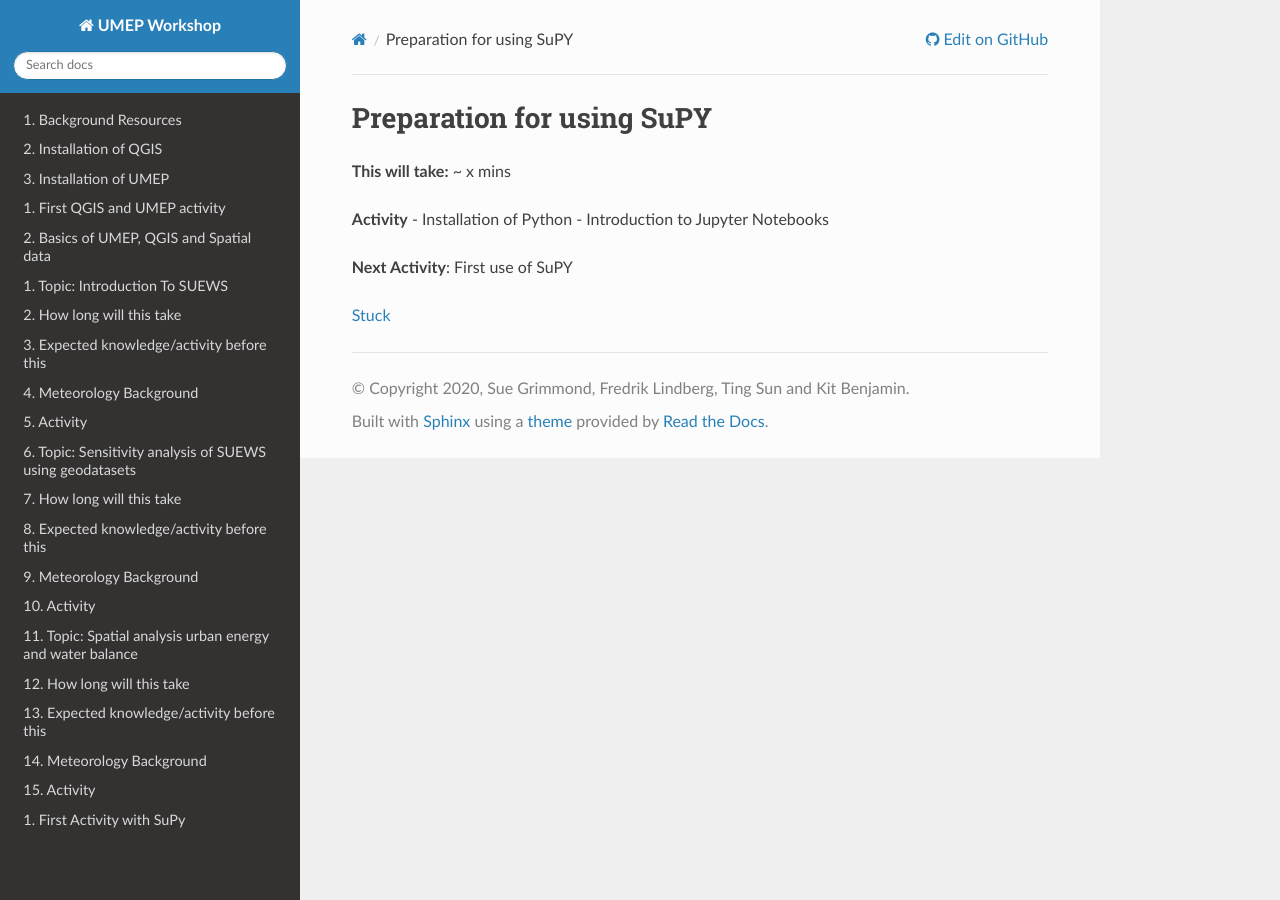
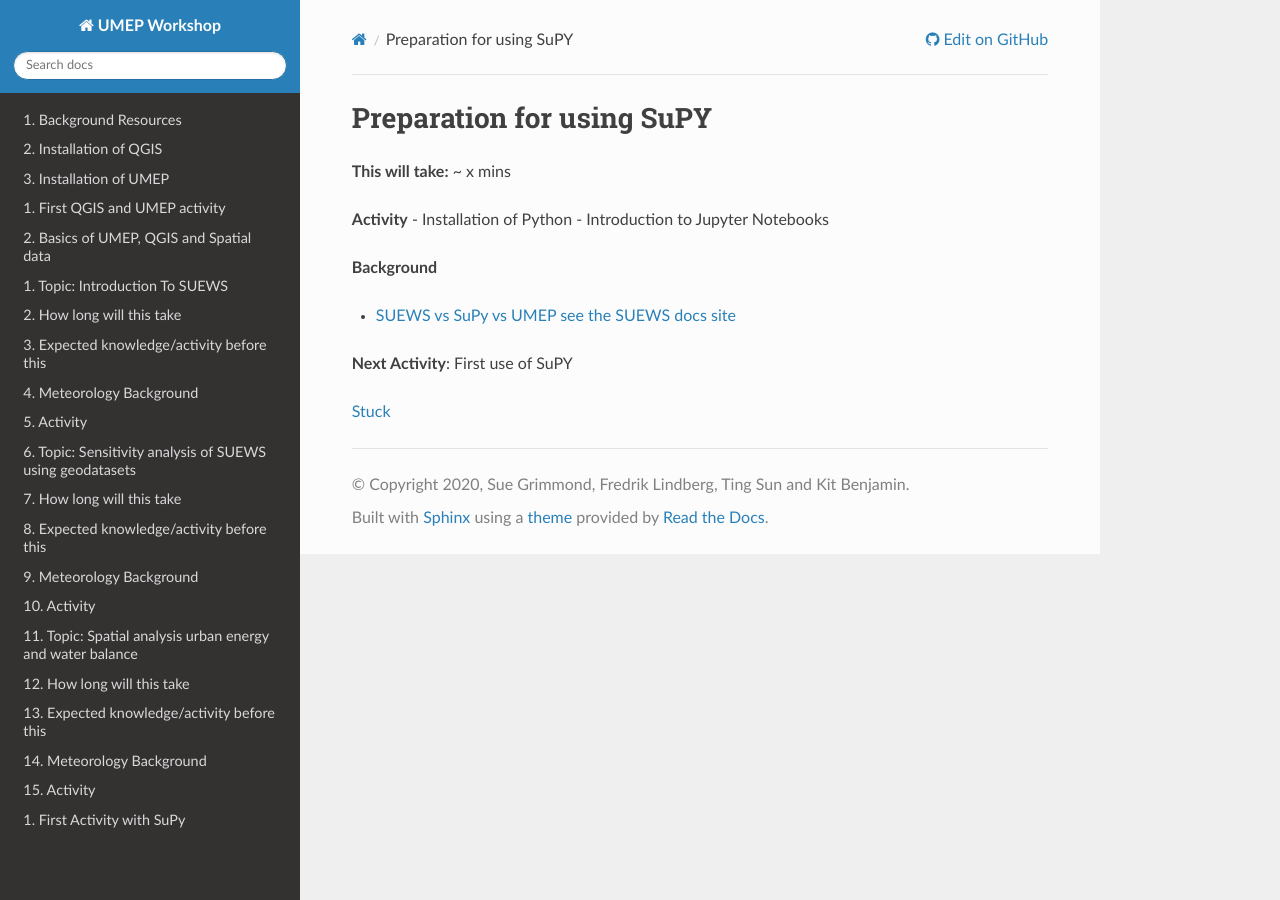
Before and after one commit to Urban-Meteorology-Reading/UMEP-Workshop, a Sphinx documentation site: the page built from source/Introduction-To-SuPY.rst, in a window 1280 px wide. Built offline with Sphinx 7.4.7 and the Read the Docs theme 2.0.0, drawn with Linux system fonts in a browser that asks for light colours; pages that are not in the unit, such as notebooks, are missing from menus.

Commit message:
Update Introduction-To-SuPY.rst

```diff
--- a/source/Introduction-To-SuPY.rst
+++ b/source/Introduction-To-SuPY.rst
@@ -8,6 +8,11 @@ Preparation for using SuPY
 - Introduction to Jupyter Notebooks
 
 
+**Background**
+
+-  `SUEWS vs SuPy vs UMEP  see the SUEWS docs
+   site <https://suews-docs.readthedocs.io/en/latest/related_softwares.html>`__
+
 **Next Activity**: First use of SuPY
 
 
```
